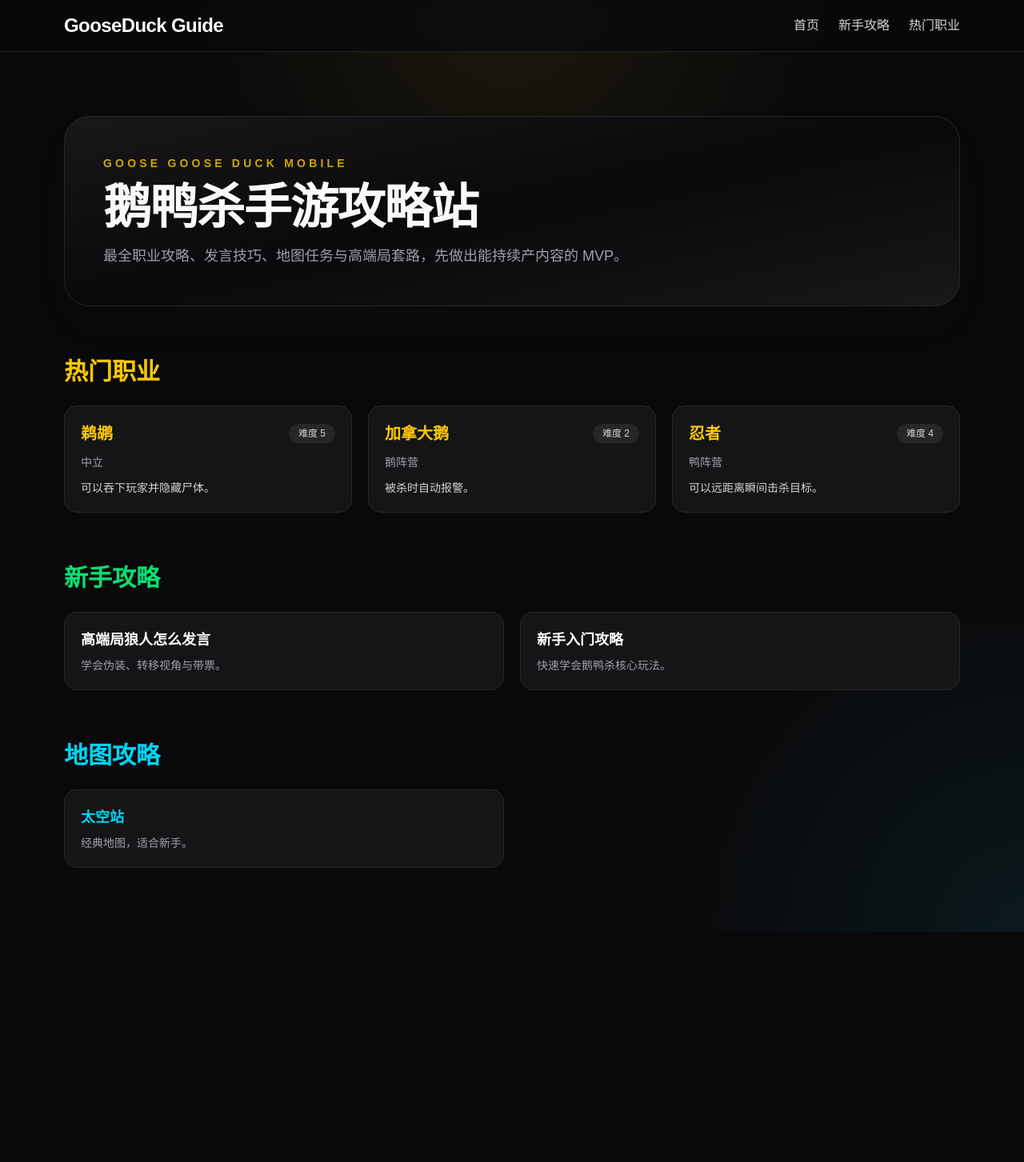
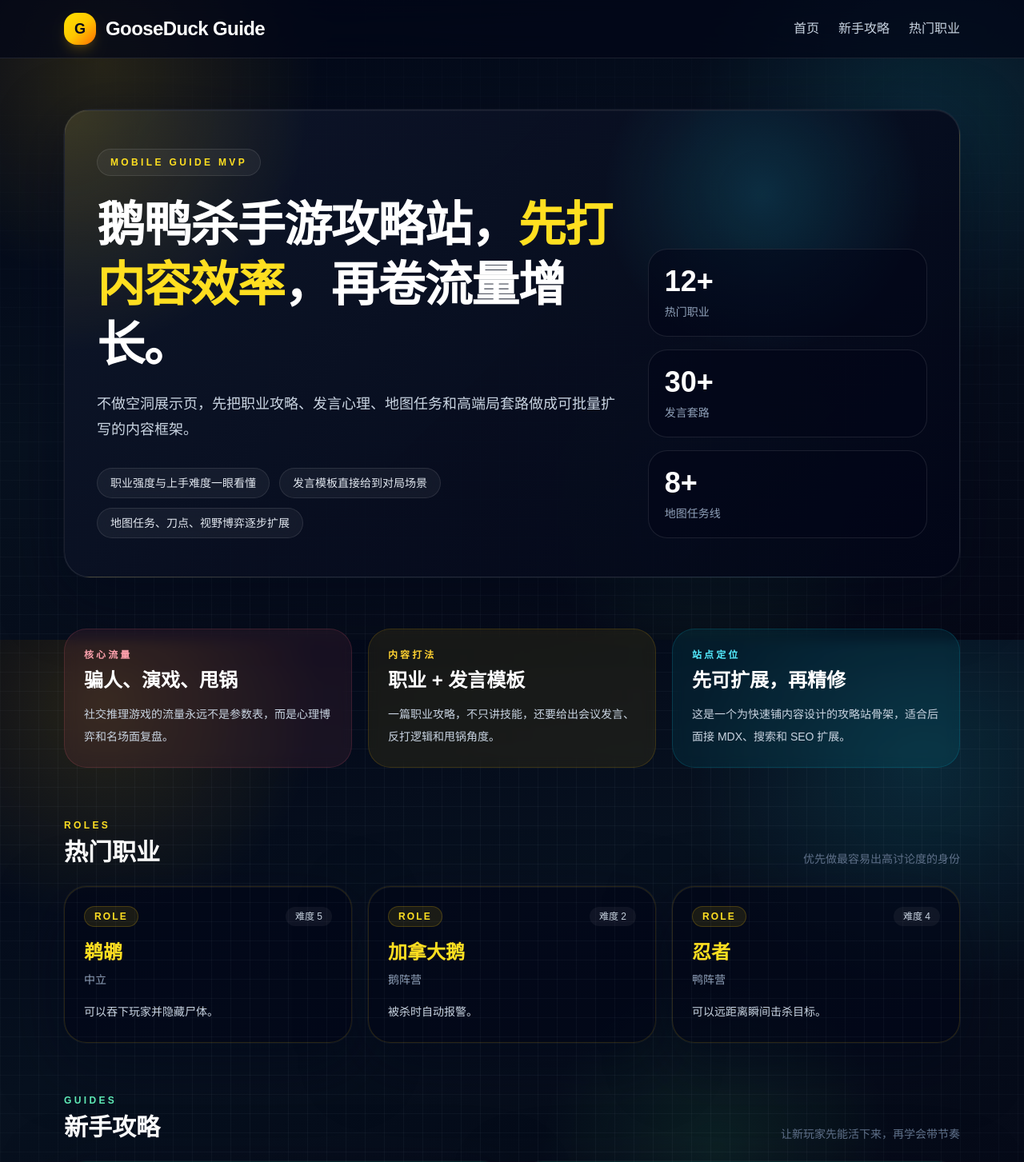
Before and after one commit to 602458825-cloud/goose-duck-guide, a Next.js app: page / in a window 1280 px wide. Shown: the top 1453 px of the page at 80% size. Before the commit the page ends 1165 px from the top, so only its background shows below. Built offline with nearby package versions, Linux system fonts and the light colour scheme.

Commit message:
Upgrade landing page visual design

```diff
--- a/app/globals.css
+++ b/app/globals.css
@@ -1,15 +1,18 @@
 @import "tailwindcss";
 
 :root {
-  --bg: #09090b;
-  --panel: #18181b;
-  --panel-hover: #27272a;
-  --border: #3f3f46;
-  --text: #fafafa;
-  --muted: #a1a1aa;
+  --bg: #050816;
+  --bg-soft: #0a1020;
+  --panel: rgba(10, 16, 32, 0.74);
+  --panel-strong: rgba(15, 23, 42, 0.92);
+  --panel-hover: rgba(23, 37, 66, 0.96);
+  --border: rgba(148, 163, 184, 0.18);
+  --text: #f8fafc;
+  --muted: #94a3b8;
   --accent-yellow: #facc15;
   --accent-cyan: #22d3ee;
   --accent-green: #4ade80;
+  --accent-red: #fb7185;
 }
 
 * {
@@ -22,15 +25,49 @@ html {
 
 body {
   margin: 0;
+  color: var(--text);
   font-family: "Noto Sans SC", "PingFang SC", "Microsoft YaHei", sans-serif;
   background:
-    radial-gradient(circle at top, rgba(250, 204, 21, 0.08), transparent 30%),
-    radial-gradient(circle at bottom right, rgba(34, 211, 238, 0.08), transparent 25%),
-    var(--bg);
-  color: var(--text);
+    radial-gradient(circle at 10% 10%, rgba(250, 204, 21, 0.14), transparent 20%),
+    radial-gradient(circle at 90% 20%, rgba(34, 211, 238, 0.12), transparent 22%),
+    radial-gradient(circle at 70% 80%, rgba(74, 222, 128, 0.1), transparent 20%),
+    linear-gradient(160deg, #020617 0%, #07111f 45%, #050816 100%);
+  background-attachment: fixed;
 }
 
 a {
   color: inherit;
   text-decoration: none;
 }
+
+::selection {
+  background: rgba(250, 204, 21, 0.28);
+  color: #fff;
+}
+
+.grid-noise {
+  position: relative;
+}
+
+.grid-noise::before {
+  content: "";
+  position: absolute;
+  inset: 0;
+  pointer-events: none;
+  background-image:
+    linear-gradient(rgba(148, 163, 184, 0.06) 1px, transparent 1px),
+    linear-gradient(90deg, rgba(148, 163, 184, 0.06) 1px, transparent 1px);
+  background-size: 24px 24px;
+  mask-image: radial-gradient(circle at center, black 45%, transparent 100%);
+}
+
+.glow-ring {
+  box-shadow:
+    0 0 0 1px rgba(255, 255, 255, 0.04),
+    0 24px 80px rgba(2, 6, 23, 0.5),
+    inset 0 1px 0 rgba(255, 255, 255, 0.05);
+}
+
+.hero-chip {
+  backdrop-filter: blur(12px);
+}
--- a/app/page.tsx
+++ b/app/page.tsx
@@ -4,26 +4,109 @@ import MapCard from '@/components/MapCard';
 import RoleCard from '@/components/RoleCard';
 import { guides, maps, roles } from '@/lib/data';
 
+const stats = [
+  { label: '热门职业', value: '12+' },
+  { label: '发言套路', value: '30+' },
+  { label: '地图任务线', value: '8+' },
+];
+
+const highlights = [
+  '职业强度与上手难度一眼看懂',
+  '发言模板直接给到对局场景',
+  '地图任务、刀点、视野博弈逐步扩展',
+];
+
 export default function HomePage() {
   return (
-    <main>
+    <main className="grid-noise min-h-screen overflow-hidden">
       <Header />
 
-      <section className="mx-auto max-w-6xl px-4 py-14 md:py-20">
-        <div className="mb-16 rounded-[2rem] border border-zinc-800 bg-gradient-to-br from-zinc-900 via-zinc-950 to-zinc-900 p-8 shadow-2xl shadow-yellow-950/10 md:p-12">
-          <p className="mb-4 text-sm font-semibold uppercase tracking-[0.3em] text-yellow-400/80">
-            Goose Goose Duck Mobile
-          </p>
-          <h1 className="mb-4 max-w-3xl text-4xl font-black tracking-tight md:text-6xl">
-            鹅鸭杀手游攻略站
-          </h1>
-          <p className="max-w-2xl text-base leading-7 text-zinc-400 md:text-lg">
-            最全职业攻略、发言技巧、地图任务与高端局套路，先做出能持续产内容的 MVP。
-          </p>
+      <section className="mx-auto max-w-6xl px-4 pb-16 pt-10 md:pb-24 md:pt-16">
+        <div className="glow-ring relative mb-16 overflow-hidden rounded-[2rem] border border-white/10 bg-[radial-gradient(circle_at_top_left,rgba(250,204,21,0.18),transparent_24%),radial-gradient(circle_at_78%_18%,rgba(34,211,238,0.16),transparent_20%),linear-gradient(135deg,rgba(15,23,42,0.92),rgba(2,6,23,0.95))] px-6 py-8 md:px-10 md:py-12">
+          <div className="hero-chip mb-6 inline-flex rounded-full border border-white/10 bg-white/5 px-4 py-2 text-xs font-semibold uppercase tracking-[0.28em] text-yellow-300">
+            Mobile Guide MVP
+          </div>
+
+          <div className="grid gap-10 lg:grid-cols-[1.3fr_0.7fr] lg:items-end">
+            <div>
+              <h1 className="mb-5 max-w-4xl text-4xl font-black leading-tight tracking-tight text-white md:text-6xl">
+                鹅鸭杀手游攻略站，
+                <span className="text-yellow-300">先打内容效率</span>
+                ，再卷流量增长。
+              </h1>
+              <p className="max-w-2xl text-base leading-8 text-slate-300 md:text-lg">
+                不做空洞展示页，先把职业攻略、发言心理、地图任务和高端局套路做成可批量扩写的内容框架。
+              </p>
+
+              <div className="mt-8 flex flex-wrap gap-3">
+                {highlights.map((item) => (
+                  <span
+                    key={item}
+                    className="hero-chip rounded-full border border-white/10 bg-white/5 px-4 py-2 text-sm text-slate-200"
+                  >
+                    {item}
+                  </span>
+                ))}
+              </div>
+            </div>
+
+            <div className="grid gap-4 sm:grid-cols-3 lg:grid-cols-1">
+              {stats.map((stat) => (
+                <div
+                  key={stat.label}
+                  className="rounded-[1.5rem] border border-white/10 bg-slate-950/60 p-5"
+                >
+                  <div className="mb-2 text-3xl font-black text-white md:text-4xl">{stat.value}</div>
+                  <div className="text-sm text-slate-400">{stat.label}</div>
+                </div>
+              ))}
+            </div>
+          </div>
         </div>
 
+        <section className="mb-16 grid gap-5 md:grid-cols-3">
+          <div className="rounded-[1.75rem] border border-rose-400/15 bg-rose-400/8 p-6 backdrop-blur">
+            <p className="mb-2 text-xs font-semibold uppercase tracking-[0.26em] text-rose-300">
+              核心流量
+            </p>
+            <h2 className="mb-3 text-2xl font-black text-white">骗人、演戏、甩锅</h2>
+            <p className="text-sm leading-7 text-slate-300">
+              社交推理游戏的流量永远不是参数表，而是心理博弈和名场面复盘。
+            </p>
+          </div>
+
+          <div className="rounded-[1.75rem] border border-amber-400/15 bg-amber-400/8 p-6 backdrop-blur">
+            <p className="mb-2 text-xs font-semibold uppercase tracking-[0.26em] text-amber-300">
+              内容打法
+            </p>
+            <h2 className="mb-3 text-2xl font-black text-white">职业 + 发言模板</h2>
+            <p className="text-sm leading-7 text-slate-300">
+              一篇职业攻略，不只讲技能，还要给出会议发言、反打逻辑和甩锅角度。
+            </p>
+          </div>
+
+          <div className="rounded-[1.75rem] border border-cyan-400/15 bg-cyan-400/8 p-6 backdrop-blur">
+            <p className="mb-2 text-xs font-semibold uppercase tracking-[0.26em] text-cyan-300">
+              站点定位
+            </p>
+            <h2 className="mb-3 text-2xl font-black text-white">先可扩展，再精修</h2>
+            <p className="text-sm leading-7 text-slate-300">
+              这是一个为快速铺内容设计的攻略站骨架，适合后面接 MDX、搜索和 SEO 扩展。
+            </p>
+          </div>
+        </section>
+
         <section className="mb-16">
-          <h2 className="mb-6 text-3xl font-bold text-yellow-400">热门职业</h2>
+          <div className="mb-6 flex items-end justify-between gap-4">
+            <div>
+              <p className="mb-2 text-xs font-semibold uppercase tracking-[0.28em] text-yellow-300">
+                Roles
+              </p>
+              <h2 className="text-3xl font-black text-white">热门职业</h2>
+            </div>
+            <p className="hidden text-sm text-slate-500 md:block">优先做最容易出高讨论度的身份</p>
+          </div>
+
           <div className="grid gap-5 md:grid-cols-3">
             {roles.map((role) => (
               <RoleCard key={role.slug} role={role} />
@@ -32,7 +115,16 @@ export default function HomePage() {
         </section>
 
         <section className="mb-16">
-          <h2 className="mb-6 text-3xl font-bold text-green-400">新手攻略</h2>
+          <div className="mb-6 flex items-end justify-between gap-4">
+            <div>
+              <p className="mb-2 text-xs font-semibold uppercase tracking-[0.28em] text-emerald-300">
+                Guides
+              </p>
+              <h2 className="text-3xl font-black text-white">新手攻略</h2>
+            </div>
+            <p className="hidden text-sm text-slate-500 md:block">让新玩家先能活下来，再学会带节奏</p>
+          </div>
+
           <div className="grid gap-5 md:grid-cols-2">
             {guides.map((guide) => (
               <GuideCard key={guide.slug} guide={guide} />
@@ -41,7 +133,16 @@ export default function HomePage() {
         </section>
 
         <section>
-          <h2 className="mb-6 text-3xl font-bold text-cyan-400">地图攻略</h2>
+          <div className="mb-6 flex items-end justify-between gap-4">
+            <div>
+              <p className="mb-2 text-xs font-semibold uppercase tracking-[0.28em] text-cyan-300">
+                Maps
+              </p>
+              <h2 className="text-3xl font-black text-white">地图攻略</h2>
+            </div>
+            <p className="hidden text-sm text-slate-500 md:block">后续可扩展任务路径、刀点热区与视野点位</p>
+          </div>
+
           <div className="grid gap-5 md:grid-cols-2">
             {maps.map((map) => (
               <MapCard key={map.slug} map={map} />
--- a/components/GuideCard.tsx
+++ b/components/GuideCard.tsx
@@ -3,10 +3,19 @@ import type { Guide } from '@/lib/data';
 
 export default function GuideCard({ guide }: { guide: Guide }) {
   return (
-    <Link href={`/guides/${guide.slug}`}>
-      <article className="rounded-2xl border border-zinc-800 bg-zinc-900/80 p-5 transition hover:-translate-y-1 hover:border-green-400/40 hover:bg-zinc-800">
-        <h2 className="mb-2 text-lg font-bold">{guide.title}</h2>
-        <p className="text-sm text-zinc-400">{guide.excerpt}</p>
+    <Link href={`/guides/${guide.slug}`} className="group block h-full">
+      <article className="glow-ring h-full rounded-[1.75rem] border border-emerald-400/15 bg-slate-950/70 p-6 transition duration-300 hover:-translate-y-1.5 hover:border-emerald-300/40 hover:bg-slate-900/95">
+        <div className="mb-4 flex items-center justify-between gap-3">
+          <span className="rounded-full border border-emerald-400/20 bg-emerald-400/10 px-3 py-1 text-xs font-semibold tracking-[0.18em] text-emerald-300">
+            GUIDE
+          </span>
+          <span className="text-xs uppercase tracking-[0.24em] text-slate-500">Speak Smart</span>
+        </div>
+
+        <h2 className="mb-3 text-2xl font-black text-white transition group-hover:text-emerald-200">
+          {guide.title}
+        </h2>
+        <p className="text-sm leading-7 text-slate-300">{guide.excerpt}</p>
       </article>
     </Link>
   );
--- a/components/Header.tsx
+++ b/components/Header.tsx
@@ -8,15 +8,24 @@ const navItems = [
 
 export default function Header() {
   return (
-    <header className="border-b border-zinc-800/80 bg-zinc-950/80 backdrop-blur">
+    <header className="sticky top-0 z-30 border-b border-white/10 bg-slate-950/70 backdrop-blur-xl">
       <div className="mx-auto flex max-w-6xl items-center justify-between px-4 py-4">
-        <Link href="/" className="text-2xl font-black tracking-tight text-yellow-400">
-          GooseDuck Guide
+        <Link href="/" className="flex items-center gap-3">
+          <span className="flex h-10 w-10 items-center justify-center rounded-2xl bg-gradient-to-br from-yellow-300 via-yellow-400 to-orange-500 text-lg font-black text-slate-950 shadow-lg shadow-yellow-500/20">
+            G
+          </span>
+          <span className="text-xl font-black tracking-tight text-white md:text-2xl">
+            GooseDuck Guide
+          </span>
         </Link>
 
-        <nav className="flex gap-4 text-sm text-zinc-300 md:gap-6 md:text-base">
+        <nav className="flex gap-4 text-sm text-slate-300 md:gap-6 md:text-base">
           {navItems.map((item) => (
-            <Link key={item.href} href={item.href} className="transition hover:text-white">
+            <Link
+              key={item.href}
+              href={item.href}
+              className="transition hover:text-white"
+            >
               {item.label}
             </Link>
           ))}
--- a/components/MapCard.tsx
+++ b/components/MapCard.tsx
@@ -3,10 +3,19 @@ import type { GameMap } from '@/lib/data';
 
 export default function MapCard({ map }: { map: GameMap }) {
   return (
-    <Link href={`/maps/${map.slug}`}>
-      <article className="rounded-2xl border border-zinc-800 bg-zinc-900/80 p-5 transition hover:-translate-y-1 hover:border-cyan-400/40 hover:bg-zinc-800">
-        <h2 className="mb-2 text-lg font-bold text-cyan-400">{map.name}</h2>
-        <p className="text-sm text-zinc-400">{map.description}</p>
+    <Link href={`/maps/${map.slug}`} className="group block h-full">
+      <article className="glow-ring h-full rounded-[1.75rem] border border-cyan-400/15 bg-slate-950/70 p-6 transition duration-300 hover:-translate-y-1.5 hover:border-cyan-300/40 hover:bg-slate-900/95">
+        <div className="mb-4 flex items-center justify-between gap-3">
+          <span className="rounded-full border border-cyan-400/20 bg-cyan-400/10 px-3 py-1 text-xs font-semibold tracking-[0.18em] text-cyan-300">
+            MAP
+          </span>
+          <span className="text-xs uppercase tracking-[0.24em] text-slate-500">Task Route</span>
+        </div>
+
+        <h2 className="mb-3 text-2xl font-black text-cyan-300 transition group-hover:text-cyan-200">
+          {map.name}
+        </h2>
+        <p className="text-sm leading-7 text-slate-300">{map.description}</p>
       </article>
     </Link>
   );
--- a/components/RoleCard.tsx
+++ b/components/RoleCard.tsx
@@ -3,17 +3,22 @@ import type { Role } from '@/lib/data';
 
 export default function RoleCard({ role }: { role: Role }) {
   return (
-    <Link href={`/roles/${role.slug}`}>
-      <article className="rounded-2xl border border-zinc-800 bg-zinc-900/80 p-5 transition hover:-translate-y-1 hover:border-yellow-400/40 hover:bg-zinc-800">
-        <div className="mb-3 flex items-center justify-between gap-3">
-          <h2 className="text-xl font-bold text-yellow-400">{role.name}</h2>
-          <span className="rounded-full bg-zinc-800 px-3 py-1 text-xs text-zinc-300">
+    <Link href={`/roles/${role.slug}`} className="group block h-full">
+      <article className="glow-ring h-full rounded-[1.75rem] border border-yellow-400/15 bg-slate-950/70 p-6 transition duration-300 hover:-translate-y-1.5 hover:border-yellow-300/40 hover:bg-slate-900/95">
+        <div className="mb-4 flex items-center justify-between gap-3">
+          <span className="rounded-full border border-yellow-400/20 bg-yellow-400/10 px-3 py-1 text-xs font-semibold tracking-[0.18em] text-yellow-300">
+            ROLE
+          </span>
+          <span className="rounded-full bg-white/5 px-3 py-1 text-xs text-slate-300">
             难度 {role.difficulty}
           </span>
         </div>
 
-        <p className="mb-3 text-sm text-zinc-400">{role.team}</p>
-        <p className="text-sm text-zinc-300">{role.description}</p>
+        <h2 className="mb-2 text-2xl font-black text-yellow-300 transition group-hover:text-yellow-200">
+          {role.name}
+        </h2>
+        <p className="mb-4 text-sm text-slate-400">{role.team}</p>
+        <p className="text-sm leading-7 text-slate-300">{role.description}</p>
       </article>
     </Link>
   );
```
